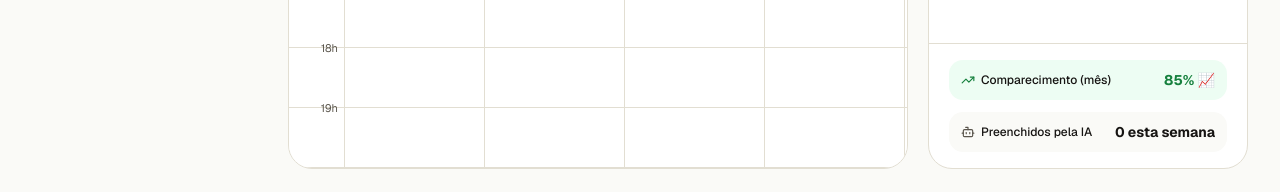
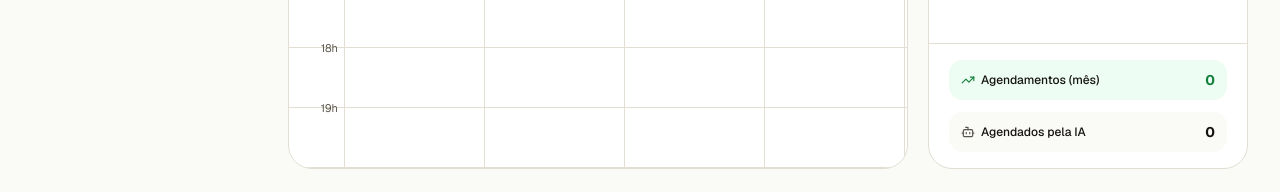
Before and after one commit to suportelolze-cell/lolze-app, a Next.js app: page /agenda in a window 1280 px wide. Shown: the part 875-1067 px from the top of the page. Built offline with nearby package versions, Linux system fonts and the light colour scheme; no server answers.

Commit message:
fix(agenda): metrica real (nº de agendamentos no mes) no lugar do "85%" fake
Co-Authored-By: Claude Opus 4.8 <noreply@anthropic.com>

```diff
--- a/src/components/agenda/Agenda.tsx
+++ b/src/components/agenda/Agenda.tsx
@@ -91,7 +91,10 @@ export function Agenda({
     [agendamentos, confirmados, pendentes, soIA]
   );
 
-  const preenchidosIA = agendamentos.filter((a) => a.porIA).length;
+  const prefMes = `${ano}-${String(mes + 1).padStart(2, "0")}-`;
+  const doMes = agendamentos.filter((a) => !a.externo && a.dataISO?.startsWith(prefMes));
+  const agendamentosMes = doMes.filter((a) => !a.bloqueio).length;
+  const preenchidosIA = doMes.filter((a) => a.porIA).length;
   const diasVisiveis = view === "dia" ? [dowRef] : [0, 1, 2, 3, 4, 5, 6];
   const label =
     view === "mes"
@@ -181,7 +184,7 @@ export function Agenda({
             <WeekGrid diasVisiveis={diasVisiveis} diasISO={diasISO} agendamentos={filtrados} onSelect={setSelecionado} />
           )}
         </div>
-        <AntiFaltasPanel preenchidosIA={preenchidosIA} />
+        <AntiFaltasPanel preenchidosIA={preenchidosIA} agendamentosMes={agendamentosMes} />
       </div>
 
       <CompromissoDetail agendamento={selecionado} onClose={() => setSelecionado(null)} />
--- a/src/components/agenda/AntiFaltasPanel.tsx
+++ b/src/components/agenda/AntiFaltasPanel.tsx
@@ -44,7 +44,13 @@ const inicial = [
   },
 ];
 
-export function AntiFaltasPanel({ preenchidosIA }: { preenchidosIA: number }) {
+export function AntiFaltasPanel({
+  preenchidosIA,
+  agendamentosMes = 0,
+}: {
+  preenchidosIA: number;
+  agendamentosMes?: number;
+}) {
   const [toggles, setToggles] = useState(inicial);
 
   return (
@@ -85,17 +91,15 @@ export function AntiFaltasPanel({ preenchidosIA }: { preenchidosIA: number }) {
       <div className="space-y-3 border-t border-borda px-5 py-4">
         <div className="flex items-center justify-between rounded-md bg-marca-suave/50 px-3 py-2.5">
           <span className="flex items-center gap-1.5 text-xs font-medium text-texto">
-            <TrendingUp size={14} className="text-marca" /> Comparecimento (mês)
+            <TrendingUp size={14} className="text-marca" /> Agendamentos (mês)
           </span>
-          <span className="text-sm font-bold text-marca">85% 📈</span>
+          <span className="text-sm font-bold text-marca">{agendamentosMes}</span>
         </div>
         <div className="flex items-center justify-between rounded-md bg-fundo px-3 py-2.5">
           <span className="flex items-center gap-1.5 text-xs font-medium text-texto">
-            <Bot size={14} className="text-texto-suave" /> Preenchidos pela IA
+            <Bot size={14} className="text-texto-suave" /> Agendados pela IA
           </span>
-          <span className="text-sm font-bold text-texto">
-            {preenchidosIA} esta semana
-          </span>
+          <span className="text-sm font-bold text-texto">{preenchidosIA}</span>
         </div>
       </div>
     </div>
```
